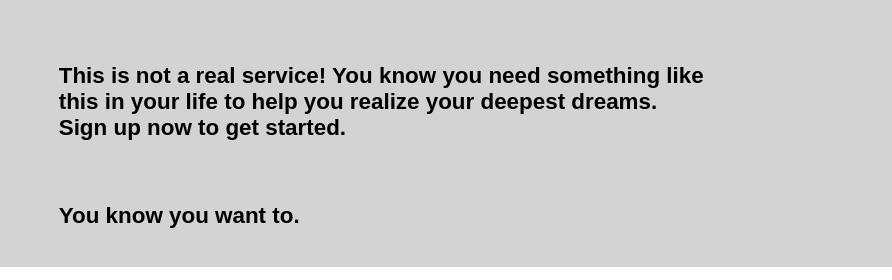
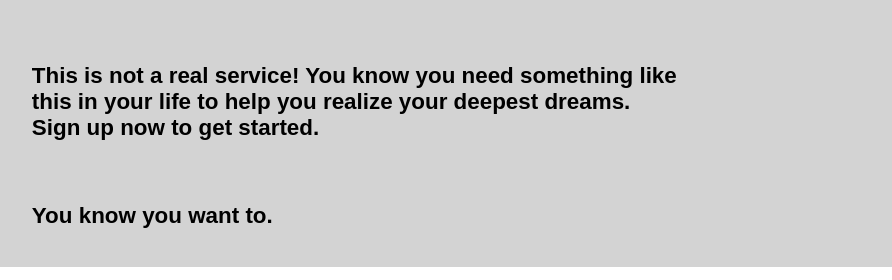
Before and after one commit to Oskart378/sign-up-form, a plain HTML site: page index.html in a window 1280 px wide. Shown: the top 280 px of the page, 388-1280 px from the left. Drawn offline with Linux system fonts and the light colour scheme.

```diff
--- a/styles/style.css
+++ b/styles/style.css
@@ -31,7 +31,7 @@ body {
 .logo > p {
     color: white;
     font-family: Play-write, cursive;
-    font-size: 3rem;
+    font-size: clamp(0.5rem,4vw, 3rem);
 }
 
 .odin-logo {
@@ -65,9 +65,9 @@ main {
     font-size: 1.4rem;
     font-weight:600;
     font-family: sans-serif;
-    margin: 7% 0 0 7%;
+
 }
 
-.info-section > p:first-child{
-    margin: 7% 0 0 7%;
+.info-section > p{
+    margin: 7% 0 3% 4%;
 }
```
